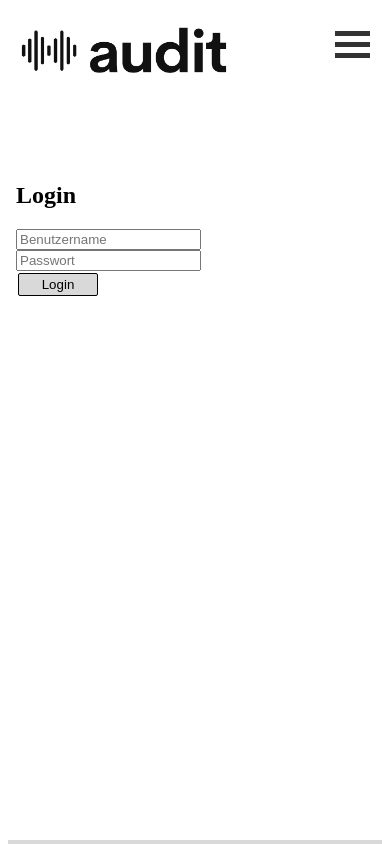
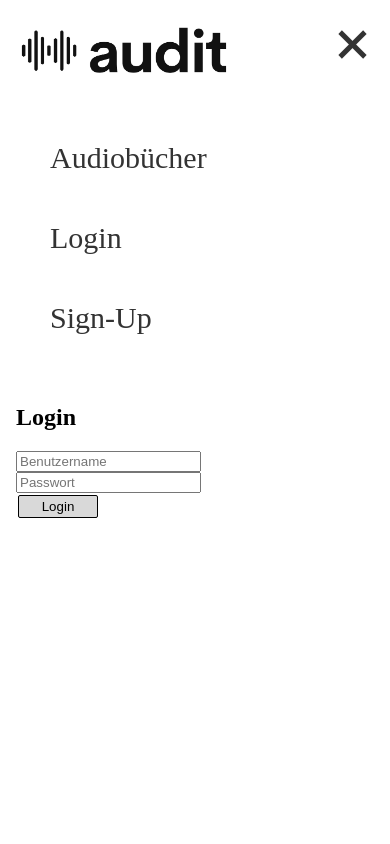
Before and after one commit to NoiwioN/audit_fe, a Next.js app: page /login in a window 390 px wide. Both pictures are taken after a click on the element 352 px from the left and 44 px from the top of the page. Shown: the top 844 px of the page. Built offline with nearby package versions, Linux system fonts and the light colour scheme.

Commit message:
Webside is now responsiv

```diff
--- a/components/Navigation.js
+++ b/components/Navigation.js
@@ -2,58 +2,87 @@ import Link from "next/link";
 import styles from "@/components/Navigation.module.css"
 import { useGlobalContext } from "@/store";
 import { useState } from "react";
+import { useRouter } from "next/router";
+import { useEffect } from "react";
 
-import { useRouter } from "next/router";
 
 export default function Navigation() {
-    const router = useRouter();
+    const router = useRouter()
     const { session, logout, login } = useGlobalContext();
     const [sessionState, setSessionState] = useState(session)
+    const [transform, setTransform] = useState("none")
+    const [transform2, setTransform2] = useState("none")
+    const [opacity, setOpacity] = useState("1")
+    const [display, setDisplay] = useState("inline-block")
+    const [visibility, setVisibility] = useState("hidden")
+    const [fontsize, setFontsize] = useState("17px")
+
+    useEffect(() => {
+        function handleResize() {
+            if (window.innerWidth > 1024) {
+                setVisibility("visible");
+            } else {
+                setVisibility("hidden");
+            }
+        }
+
+        handleResize();
+
+        window.addEventListener("resize", handleResize);
+
+        return () => window.removeEventListener("resize", handleResize);
+    }, []);
+
     const handleClick = () => {
         logout();
         router.push("/login")
     }
-    function Topnav() {
-        var x = document.getElementById("myTopnav");
-        if (x.className === "topnav") {
-            x.className += "responsive";
-        } else {
-            x.className = "topnav";
+
+    function change() {
+        if (opacity === "1") {
+            setOpacity("0")
+            setTransform("translate(0, 11px) rotate(-45deg)")
+            setTransform2("translate(0, -11px) rotate(45deg)")
+            setDisplay("block")
+            setVisibility("visible")
+            setFontsize("30px")
+        }
+        else {
+            setOpacity("1")
+            setTransform("none")
+            setTransform2("none")
+            setDisplay("inline-block")
+            setVisibility("hidden")
+            setFontsize("17px")
         }
     }
-    function myFunction(x) {
-        x.classList.toggle("change");
-    }
-    return !session ? (
+    return (
         <header className={styles.header}>
             <nav className={styles.topnav}>
-                <ul className={styles.ul}>
-                    <li className={styles.li}><Link href="/" className={styles.links}>Audiobücher</Link></li>
-                    <li className={styles.li}><Link href="/login" className={styles.links}>Login</Link></li>
-                    <li className={styles.li}><Link href="/signUp" className={styles.links}>Sign-Up</Link></li>
-                </ul>
-                <div className={styles.menuicon} onclick={() => { myFunction(this); Topnav(); }}>
-                    <div className={styles.bar1}></div>
-                    <div className={styles.bar2}></div>
-                    <div className={styles.bar3}></div>
+
+                {
+                    !session ? (
+                        <ul className={styles.ul}>
+                            <li className={styles.li} style={{ display: display, visibility: visibility }}><Link href="/" className={styles.links} style={{ visibility: visibility, fontSize: fontsize }}>Audiobücher</Link></li>
+                            <li className={styles.li} style={{ display: display, visibility: visibility }}><Link href="/login" className={styles.links} style={{ visibility: visibility, fontSize: fontsize }}>Login</Link></li>
+                            <li className={styles.li} style={{ display: display, visibility: visibility }}><Link href="/signUp" className={styles.links} style={{ visibility: visibility, fontSize: fontsize }}>Sign-Up</Link></li>
+                        </ul>
+                    ) : (
+                        <ul className={styles.ul}>
+                            <li className={styles.li} style={{ display: display, visibility: visibility }}><Link href="/profile" className={styles.links} style={{ visibility: visibility, fontSize: fontsize }}>Profil</Link></li>
+                            <li className={styles.li} style={{ display: display, visibility: visibility }}><Link href="/login" onClick={handleClick} className={styles.links} style={{ visibility: visibility, fontSize: fontsize }}>Logout</Link></li>
+                            <li className={styles.li} style={{ display: display, visibility: visibility }}><Link href="/users" className={styles.links} style={{ visibility: visibility, fontSize: fontsize }}>Users</Link></li>
+                            <li className={styles.li} style={{ display: display, visibility: visibility }}><Link href="/" className={styles.links} style={{ visibility: visibility, fontSize: fontsize }}>Audiobücher</Link></li>
+                        </ul>
+                    )
+                }
+                <div className={styles.menuicon} onClick={change}>
+                    <div className={styles.bar} style={{ transform: transform }}></div>
+                    <div className={styles.bar} style={{ opacity: opacity }}></div>
+                    <div className={styles.bar} style={{ transform: transform2 }}></div>
                 </div>
             </nav>
-        </header>
+        </header >
 
-    ) : (
-        <header className={styles.header}>
-            <nav className={styles.topnav}>
-                <ul className={styles.ul}>
-                    <li className={styles.li}><Link href="/profile" className={styles.links}>Profil</Link></li>
-                    <li className={styles.li}><Link href="/login" onClick={handleClick} className={styles.links}>Logout</Link></li>
-                    <li className={styles.li}><Link href="/users" className={styles.links}>Users</Link></li>
-                    <li className={styles.li}><Link href="/" className={styles.links}>Audiobücher</Link></li>
-                </ul>
-                <div className={styles.menuicon} onclick={() => { myFunction(this); Topnav(); }}>
-                    <div className={styles.bar1}></div>
-                    <div className={styles.bar2}></div>
-                    <div className={styles.bar3}></div>
-                </div>
-            </nav>
-        </header>)
+    )
 }
--- a/components/Navigation.module.css
+++ b/components/Navigation.module.css
@@ -5,7 +5,6 @@
     text-decoration: none;
     color: #333;
     text-align: center;
-    font-size: 17px;
     padding: 14px 40px 14px 16px;
     line-height: 80px;
 }
@@ -24,28 +23,14 @@
     position: fixed;
 }
 
-.bar1,
-.bar2,
-.bar3 {
+
+.bar {
     width: 35px;
     height: 5px;
     background-color: #333;
     margin: 6px 0;
     transition: 0.4s;
 }
-
-.change .bar1 {
-    transform: translate(0, 11px) rotate(-45deg);
-}
-
-.change .bar2 {
-    opacity: 0;
-}
-
-.change .bar3 {
-    transform: translate(0, -11px) rotate(45deg);
-}
-
 
 .topnav {
     overflow: hidden;
@@ -60,7 +45,6 @@
 }
 
 .li {
-    display: inline-block;
     margin: 0;
     padding: 0;
 }
@@ -89,7 +73,7 @@
         display: block;
     }
 
-    .topnav.responsive .li {
+    /*.topnav.responsive .li {
         display: block;
         visibility: visible;
         color: #333;
@@ -98,6 +82,6 @@
     .topnav.responsive .links {
         visibility: visible;
         font-size: 30px;
-    }
+    }*/
 
 }
```
